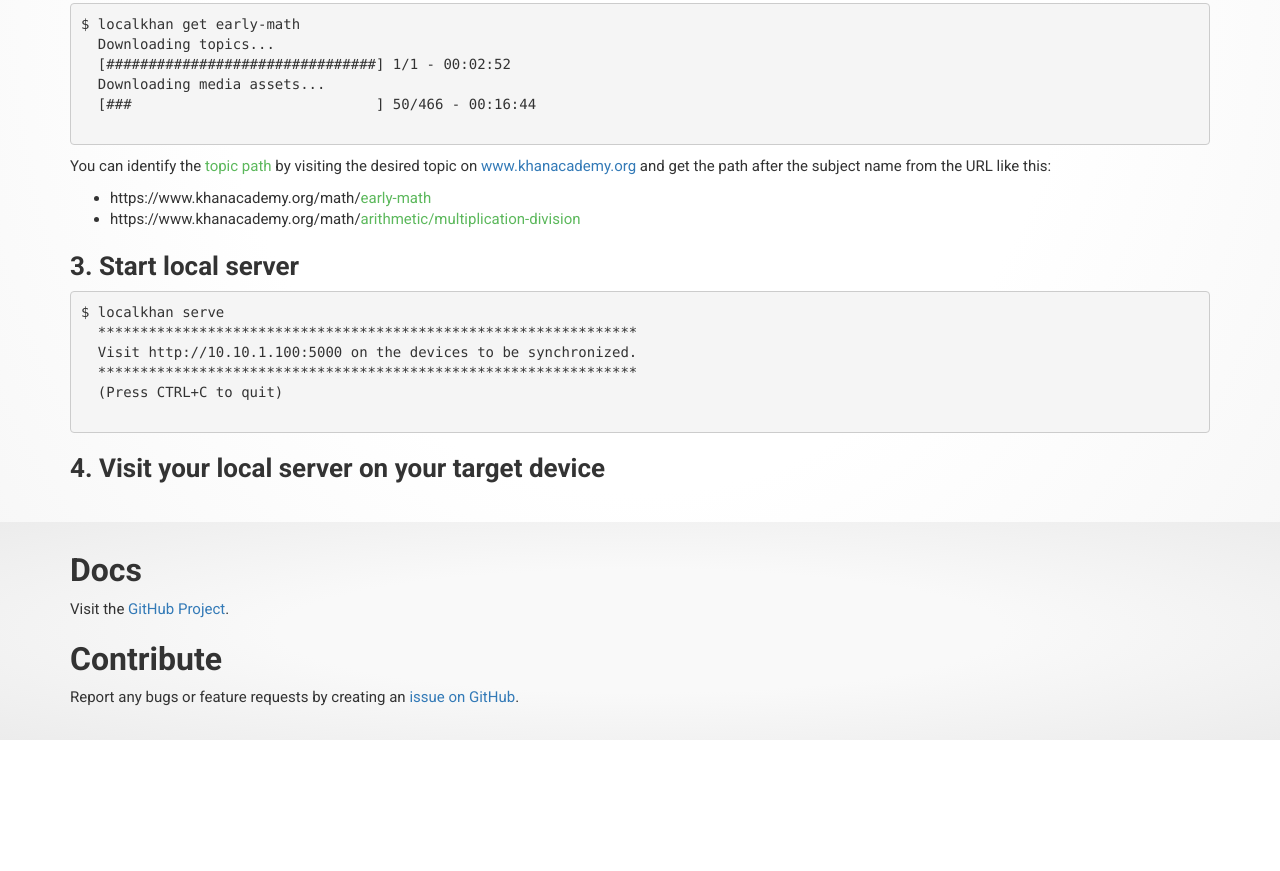
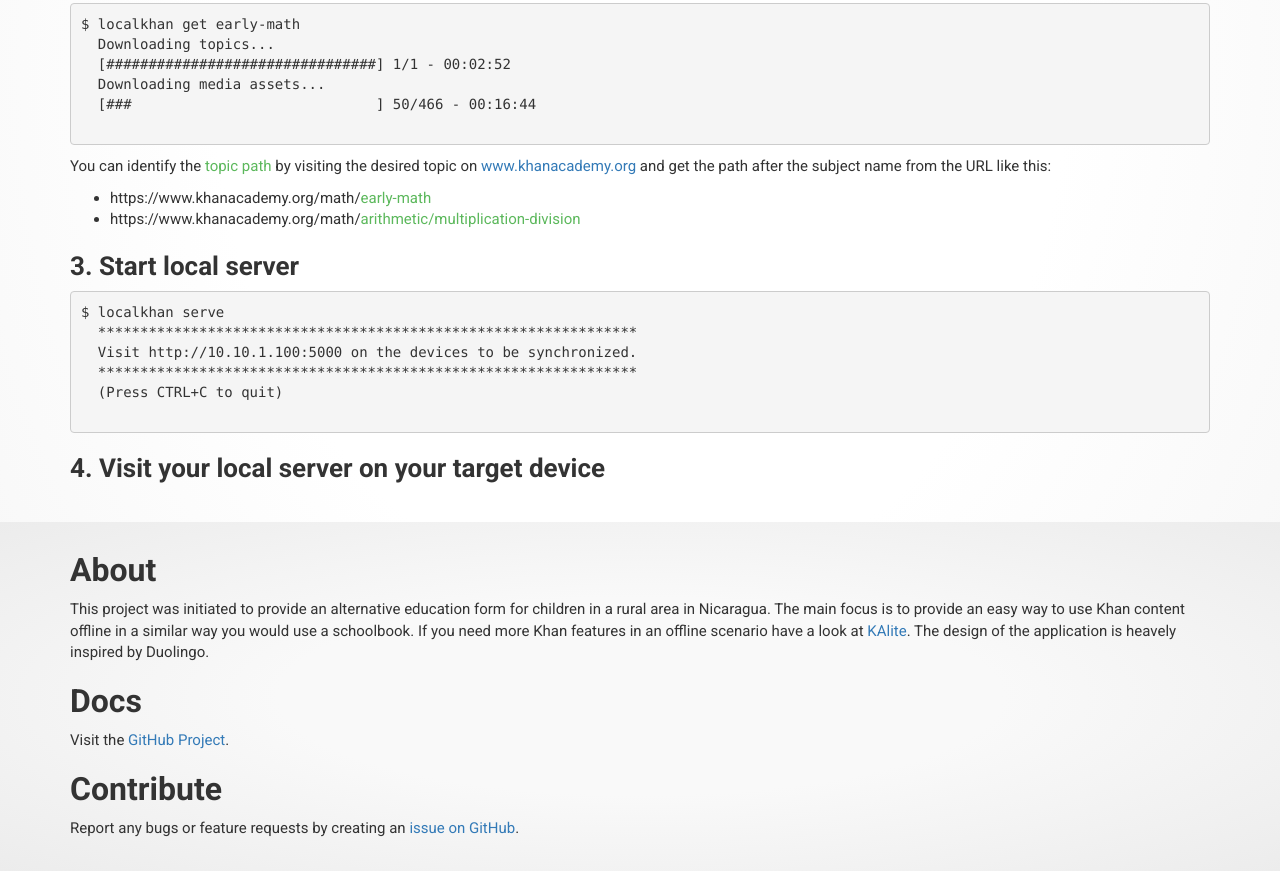
Before and after one commit to aeby/localkhan, a website: page website/app/index.html in a window 1280 px wide. Shown: the part 734-1605 px from the top of the page. Before the commit the page ends 1474 px from the top, so only its background shows below. Drawn offline with nearby package versions, Linux system fonts and the light colour scheme; files that its build step writes are made by us from their sources.

Commit message:
feat(website): Add about section

```diff
--- a/website/app/index.html
+++ b/website/app/index.html
@@ -91,6 +91,12 @@
 </div>
 <div class="footer">
   <div class="container">
+    <h2>About</h2>
+    This project was initiated to provide an alternative education form for children in a rural area in Nicaragua.
+    The main focus is to provide an easy way to use Khan content offline in a similar way you would use a schoolbook.
+    If you need more Khan features in an offline scenario have a look at <a href="https://learningequality.org/ka-lite/">KAlite</a>.
+    The design of the application is heavely inspired by Duolingo.
+
     <h2>Docs</h2>
     Visit the <a href="https://github.com/aeby/localkhan">GitHub Project</a>.
 
```
